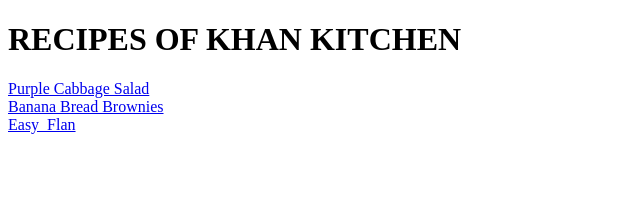
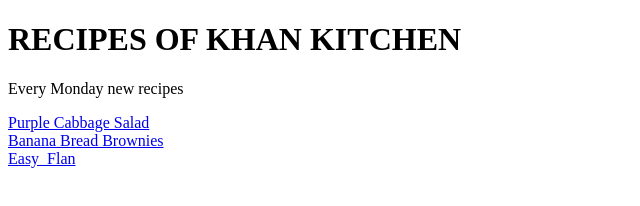
Before and after one commit to Ade1a42/recipes, a plain HTML site: page index.html in a window 1280 px wide. Shown: the whole page, without its empty margins (0-640 px from the left). Drawn offline with Linux system fonts and the light colour scheme.

Commit message:
added second header

```diff
--- a/index.html
+++ b/index.html
@@ -7,6 +7,7 @@
 </head>
 <body>
     <h1> RECIPES OF KHAN KITCHEN </h1>
+    <p> Every Monday new recipes </p>
     <a href="../recipes/Purple_Cabbage_Salad.html"> Purple Cabbage Salad </a>
     <br>
     <a href="../recipes/Banana_Bread_Brownies.html"> Banana Bread Brownies </a>
```
